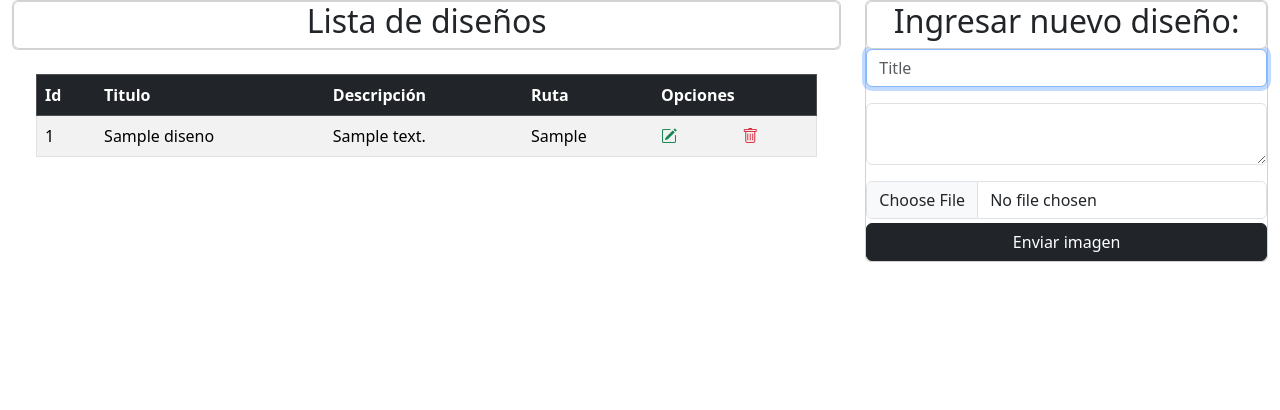
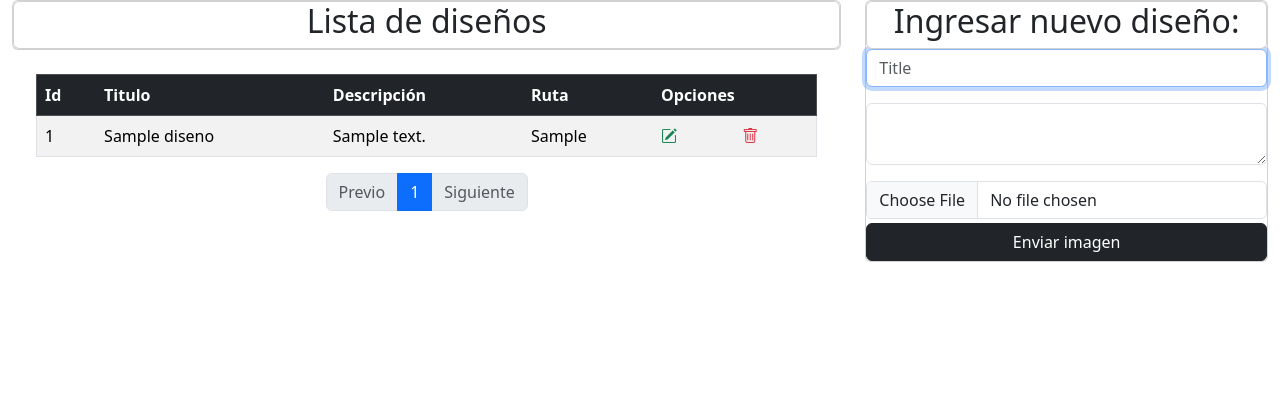
Before and after one commit to lixyleon/creaciones_lith, a PHP site: page /admin/inventario/index.php?pagina=1 in a window 1280 px wide. Shown: the part 72-482 px from the top of the page. Run offline with PHP 8.4, Linux system fonts and the light colour scheme; tables that the repository leaves empty or names only in its code hold one stand-in row (values such as "Sample post").

Commit message:
create design table page layout create pagination for the layout table, showing ten records per page

```diff
--- a/admin/inventario/index.php
+++ b/admin/inventario/index.php
@@ -1,9 +1,10 @@
 <?php
 include('../bd.php');
+include('paginador.php');
 include('../template/navbar.php');
 
-$sentencia = $conexion->query("SELECT * FROM diseno");
-$listadiseno = $sentencia->fetchAll(PDO::FETCH_OBJ);
+/*$sentencia = $conexion->query("SELECT * FROM diseno");
+$listadiseno = $sentencia->fetchAll(PDO::FETCH_OBJ);*/
 
 ?>
 
@@ -29,7 +30,8 @@ $listadiseno = $sentencia->fetchAll(PDO::FETCH_OBJ);
             </thead>
             <tbody>
               <?php
-              foreach ($listadiseno as $diseno) {
+
+              foreach ($listaRegistros as $diseno) {
               ?>
                 <tr class="">
                   <td scope="row"><?php echo $diseno->id; ?></td>
@@ -43,8 +45,34 @@ $listadiseno = $sentencia->fetchAll(PDO::FETCH_OBJ);
               <?php
               }
               ?>
+
             </tbody>
           </table>
+          <nav aria-label="Page navigation example">
+            <ul class="pagination justify-content-center">
+              <?php if($pagina == 1): ?>
+              <li class="page-item disabled"><a class="page-link" href="#">Previo</a></li>
+              <?php else: ?>
+              <li class="page-item"><a class="page-link" href="index.php?pagina=<?php echo $pagina-1; ?>">Previo</a></li>
+              <?php
+                endif;
+                for($i=1;$i<=$numeroPaginas;$i++){
+                  if($pagina==$i){
+                    echo '<li class="page-item active"><a class="page-link" href="index.php?pagina='.$i.'">'.$i.'</a></li>';
+                  }else{
+                    echo '<li class="page-item"><a class="page-link" href="index.php?pagina='.$i.'">'.$i.'</a></li>';
+                  }
+                }
+                if($pagina==$numeroPaginas):
+              ?>
+               <li class="page-item disabled"><a class="page-link" href="#">Siguiente</a></li>
+              <?php  else: ?>
+                <li class="page-item"><a class="page-link" href="index.php?pagina=<?php echo $pagina+1  ?>">Siguiente</a></li>
+              <?php endif; ?>
+
+            </ul>
+          </nav>
+
         </div>
       </div>
     </div>
--- /dev/null
+++ b/admin/inventario/paginador.php
@@ -0,0 +1,16 @@
+<?php
+
+$pagina = isset($_GET['pagina']) ? (int)$_GET['pagina']: 1;
+$regPagina = 10;
+$inicio = ($pagina>1) ? (($pagina * $regPagina) - $regPagina ):0;
+include('../bd.php');
+
+$registros = $conexion->query("SELECT SQL_CALC_FOUND_ROWS * FROM diseno LIMIT $inicio,$regPagina");
+$listaRegistros = $registros->fetchAll(PDO::FETCH_OBJ);
+
+$totalRegistros = $conexion->query("SELECT FOUND_ROWS() as Total ");
+$total = $totalRegistros->fetch()['Total'];
+
+$numeroPaginas = ceil($total / $regPagina);
+
+?>
```
Lines whose indentation alone changed are shown as unchanged.
